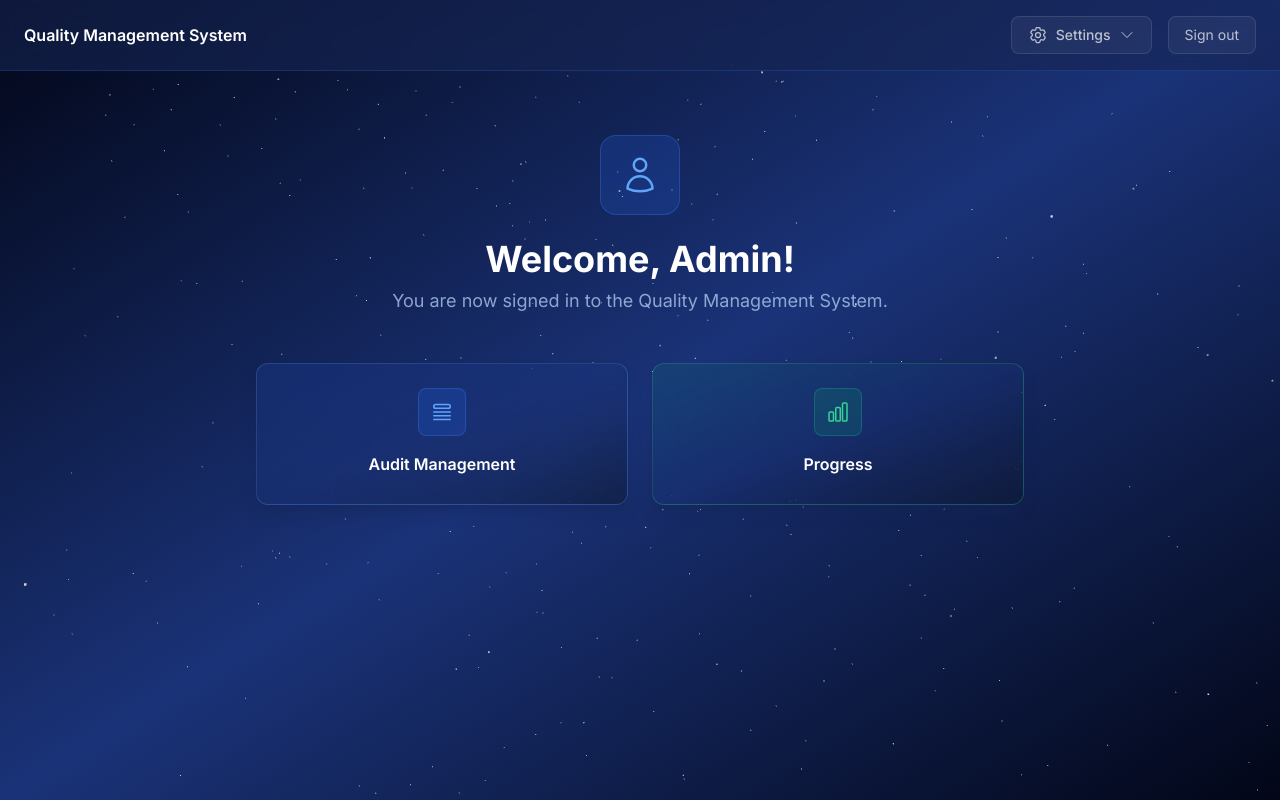
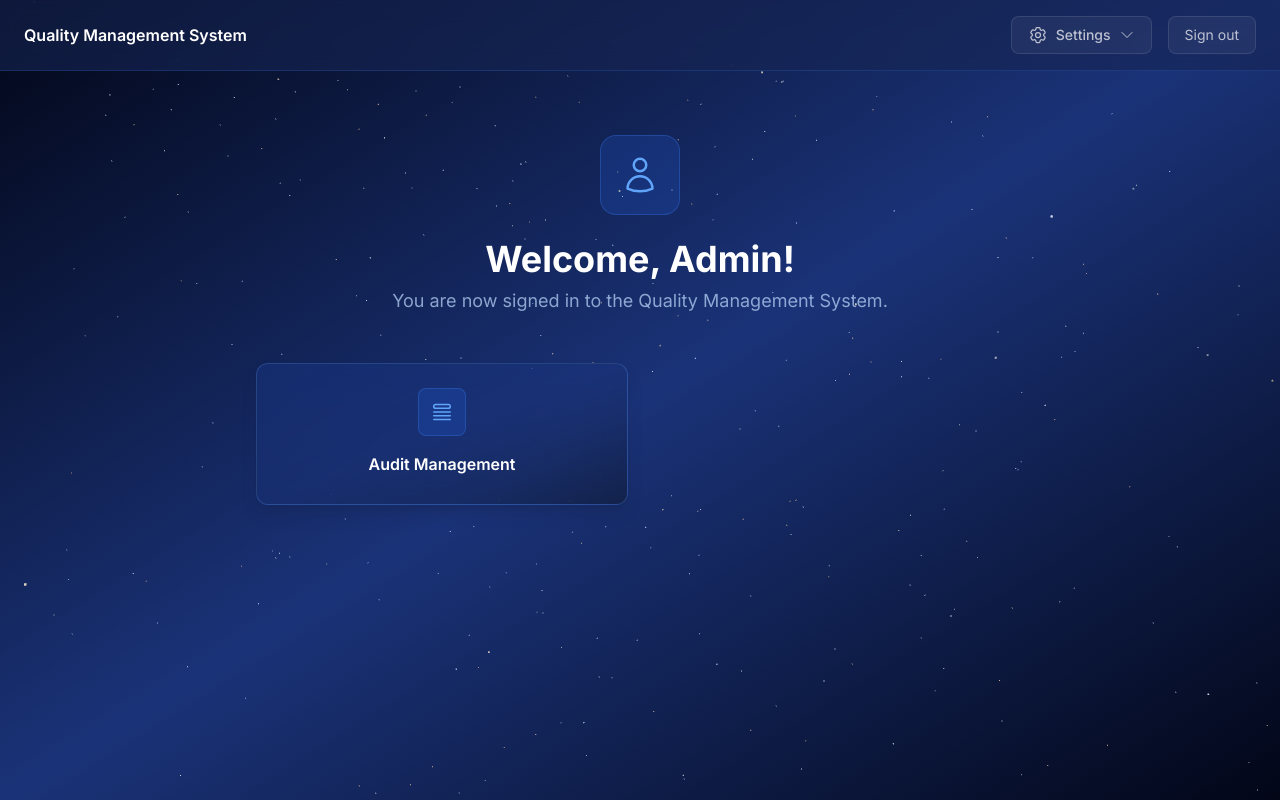
Before and after one commit to altamashasifghouri-hub/quality-management-system, a Next.js app: page /dashboard in a window 1280 px wide. Built offline with nearby package versions, Linux system fonts and the light colour scheme; no server answers.

Commit message:
dashboard: remove Progress tile (kept in Audit Management)

```diff
--- a/src/app/dashboard/page.tsx
+++ b/src/app/dashboard/page.tsx
@@ -46,16 +46,6 @@ export default function Dashboard() {
               <h3 className="text-white font-semibold mb-1">Audit Management</h3>
             </div>
           </Link>
-          <Link href="/audit/progress" className="block w-full max-w-sm mx-auto">
-            <div className="bg-gradient-to-br from-emerald-600/15 via-blue-900/20 to-slate-900/50 backdrop-blur-md border border-emerald-400/25 rounded-xl p-6 shadow-lg shadow-blue-950/40 hover:border-emerald-300/50 hover:from-emerald-500/25 transition-all duration-300 hover:-translate-y-1 cursor-pointer group text-center h-full">
-              <div className="inline-flex items-center justify-center w-12 h-12 rounded-lg bg-emerald-600/20 border border-emerald-500/30 mb-4 group-hover:bg-emerald-600/30 transition-colors">
-                <svg className="w-6 h-6 text-emerald-400" fill="none" viewBox="0 0 24 24" strokeWidth={1.5} stroke="currentColor">
-                  <path strokeLinecap="round" strokeLinejoin="round" d="M3 13.125C3 12.504 3.504 12 4.125 12h2.25c.621 0 1.125.504 1.125 1.125v6.75C7.5 20.496 6.996 21 6.375 21h-2.25A1.125 1.125 0 0 1 3 19.875v-6.75ZM9.75 8.625c0-.621.504-1.125 1.125-1.125h2.25c.621 0 1.125.504 1.125 1.125v11.25c0 .621-.504 1.125-1.125 1.125h-2.25a1.125 1.125 0 0 1-1.125-1.125V8.625ZM16.5 4.125c0-.621.504-1.125 1.125-1.125h2.25C20.496 3 21 3.504 21 4.125v15.75c0 .621-.504 1.125-1.125 1.125h-2.25a1.125 1.125 0 0 1-1.125-1.125V4.125Z" />
-                </svg>
-              </div>
-              <h3 className="text-white font-semibold mb-1">Progress</h3>
-            </div>
-          </Link>
         </div>
       </main>
     </div>
```
